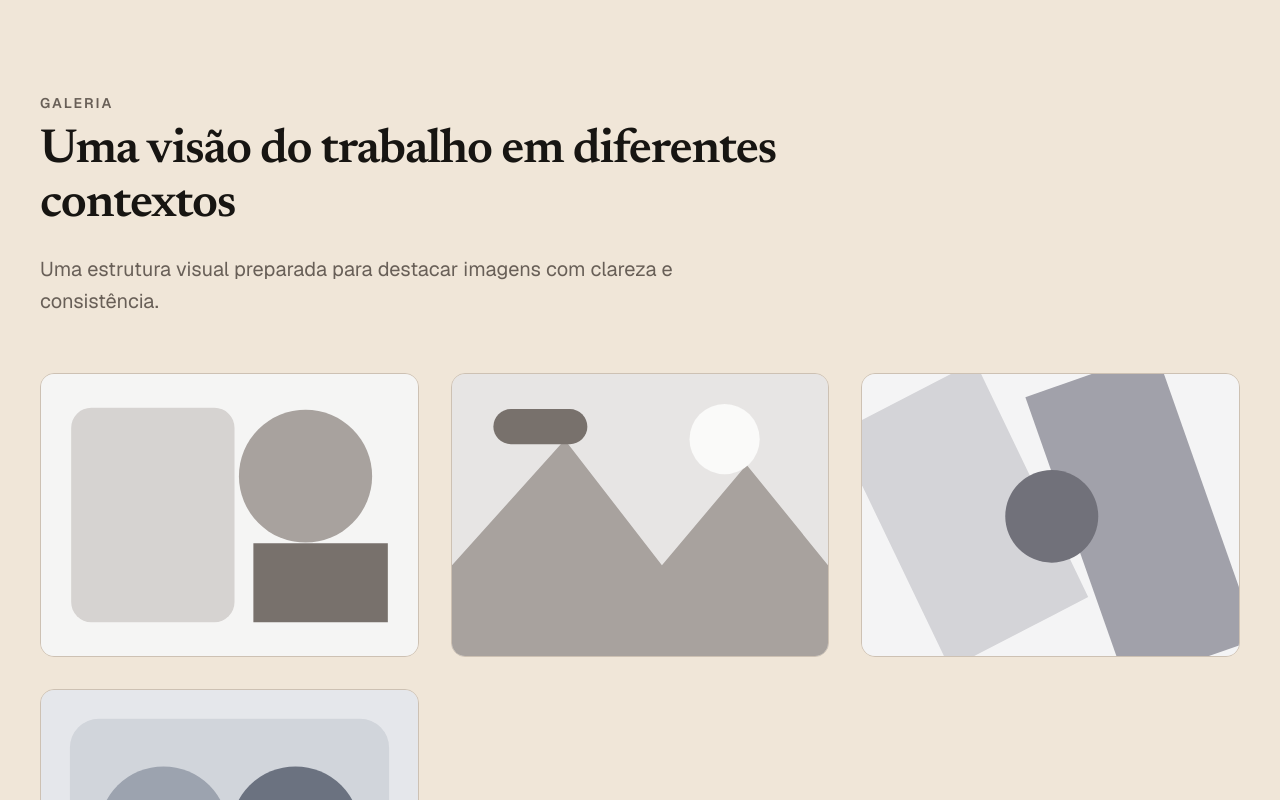
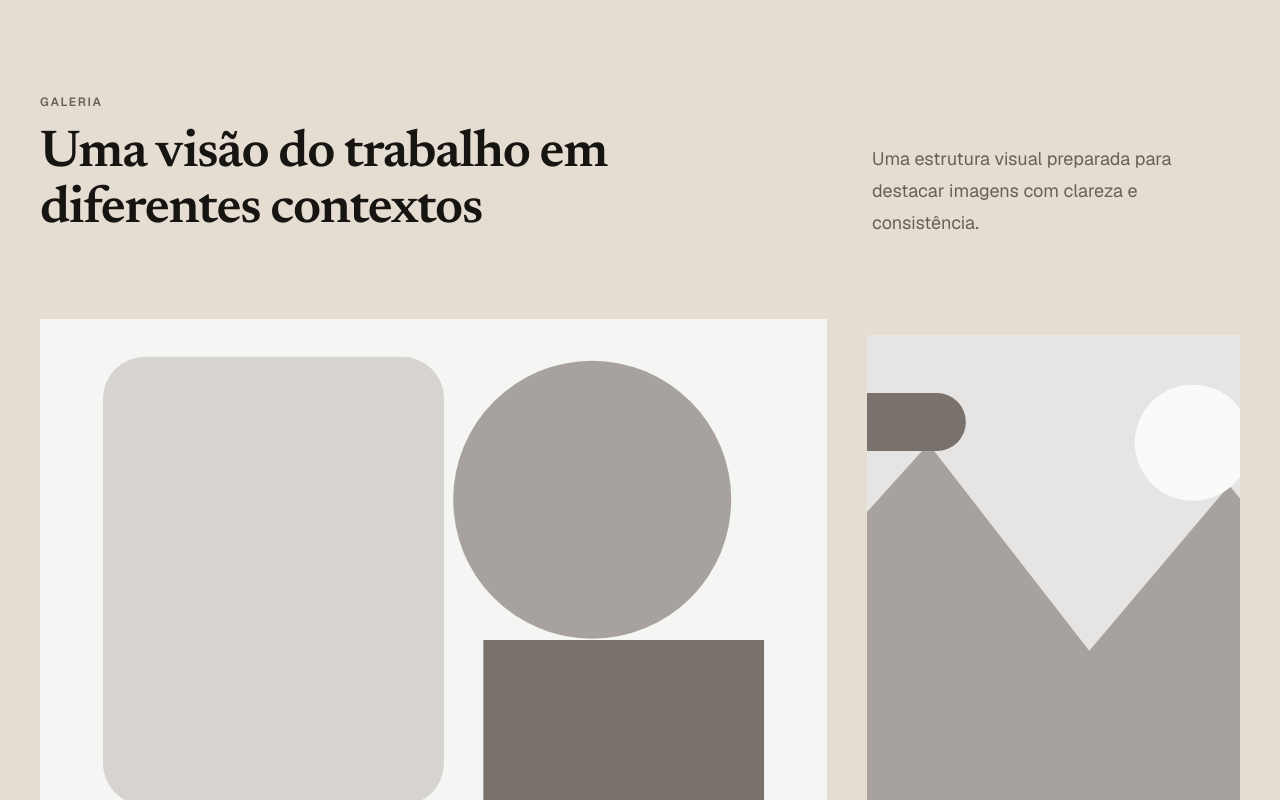
Before and after one commit to MUTANOxB/site-core, a Next.js app: page / in a window 1280 px wide. Shown: the part 2980-3780 px from the top of the page. Built offline with nearby package versions, Linux system fonts and the light colour scheme.

Commit message:
feat: redesign gallery

```diff
--- a/src/sections/gallery/GallerySection.tsx
+++ b/src/sections/gallery/GallerySection.tsx
@@ -2,7 +2,6 @@ import Image from "next/image";
 
 import { Container } from "@/components/ui/Container";
 import { Section } from "@/components/ui/Section";
-import { SectionTitle } from "@/components/ui/SectionTitle";
 import type { GalleryContent } from "@/types/gallery";
 
 export type GallerySectionProps = {
@@ -10,39 +9,145 @@ export type GallerySectionProps = {
   id?: string;
 };
 
+type SlotConfig = {
+  aspectClass: string;
+  offsetClass?: string;
+  sizes: string;
+  spanClass: string;
+};
+
+/**
+ * Deterministic editorial mosaic cycle (repeats for every 4 items):
+ *
+ * Desktop (12 cols):
+ *   Slot 0: col-span-8 | aspect-3/2 | Protagonist
+ *   Slot 1: col-span-4 | aspect-4/5 | Secondary companion (+1rem offset)
+ *   Slot 2: col-span-5 | aspect-1/1 | Secondary anchor
+ *   Slot 3: col-span-7 | aspect-4/3 | Counter-protagonist
+ *   Pairs: (8 + 4 = 12), (5 + 7 = 12)
+ *
+ * Tablet (8 cols):
+ *   Slot 0: col-span-5 | Slot 1: col-span-3 (5 + 3 = 8)
+ *   Slot 2: col-span-3 | Slot 3: col-span-5 (3 + 5 = 8)
+ *
+ * Mobile (1 col):
+ *   Alternating aspects: 4/3 → 1/1 → 4/5 → 3/2
+ */
+const slotConfigs: SlotConfig[] = [
+  {
+    aspectClass: "aspect-[4/3] lg:aspect-[3/2]",
+    sizes:
+      "(max-width: 639px) calc(100vw - 2rem), (max-width: 1023px) calc(62.5vw - 2.5rem), (max-width: 1279px) calc(66.667vw - 3.5rem), (max-width: 1535px) 56rem, 70rem",
+    spanClass: "sm:col-span-5 lg:col-span-8",
+  },
+  {
+    aspectClass: "aspect-square lg:aspect-[4/5]",
+    offsetClass: "lg:translate-y-4",
+    sizes:
+      "(max-width: 639px) calc(100vw - 2rem), (max-width: 1023px) calc(37.5vw - 2rem), (max-width: 1279px) calc(33.333vw - 2.5rem), (max-width: 1535px) 28rem, 35rem",
+    spanClass: "sm:col-span-3 lg:col-span-4",
+  },
+  {
+    aspectClass: "aspect-[4/5] lg:aspect-square",
+    sizes:
+      "(max-width: 639px) calc(100vw - 2rem), (max-width: 1023px) calc(37.5vw - 2rem), (max-width: 1279px) calc(41.667vw - 2.5rem), (max-width: 1535px) 35rem, 44rem",
+    spanClass: "sm:col-span-3 lg:col-span-5",
+  },
+  {
+    aspectClass: "aspect-[3/2] lg:aspect-[4/3]",
+    sizes:
+      "(max-width: 639px) calc(100vw - 2rem), (max-width: 1023px) calc(62.5vw - 2.5rem), (max-width: 1279px) calc(58.333vw - 3rem), (max-width: 1535px) 49rem, 61rem",
+    spanClass: "sm:col-span-5 lg:col-span-7",
+  },
+];
+
 export function GallerySection({ content, id }: GallerySectionProps) {
   const { description, eyebrow, items, title } = content;
   const headingId = id ? `${id}-title` : undefined;
+  const hasItems = Array.isArray(items) && items.length > 0;
 
   return (
-    <Section aria-labelledby={headingId} id={id}>
+    <Section
+      aria-labelledby={headingId}
+      className="border-y border-border bg-surface"
+      density="regular"
+      id={id}
+    >
+      {/* ── Intro (Contained within 90rem standard container) ───────── */}
       <Container>
-        <SectionTitle
-          className="min-w-0 break-words"
-          description={description}
-          eyebrow={eyebrow}
-          headingId={headingId}
-          title={title}
+        <div className="flex flex-col gap-4 sm:grid sm:grid-cols-8 sm:items-end sm:gap-x-6 sm:gap-y-0 lg:grid-cols-12 lg:gap-x-8 xl:gap-x-12">
+          <div className="sm:col-span-5 lg:col-span-8">
+            {eyebrow ? (
+              <p className="mb-3 text-xs font-semibold uppercase tracking-[0.14em] text-muted-text sm:mb-4">
+                {eyebrow}
+              </p>
+            ) : null}
+
+            <h2
+              className="break-words font-display text-3xl font-semibold leading-[1.12] tracking-tight text-text sm:text-4xl sm:leading-[1.1] lg:text-5xl lg:leading-[1.08] xl:text-[3.25rem]"
+              id={headingId}
+            >
+              {title}
+            </h2>
+          </div>
+
+          {description ? (
+            <div className="sm:col-span-3 sm:col-start-6 lg:col-span-4 lg:col-start-9">
+              <p className="break-words text-base leading-7 text-muted-text sm:text-base sm:leading-7 lg:text-lg lg:leading-8">
+                {description}
+              </p>
+            </div>
+          ) : null}
+        </div>
+      </Container>
+
+      {/* ── Image Field (Local breakout up to ~105rem on large desktop) ─ */}
+      {hasItems ? (
+        <div
+          className="mx-auto mt-10 w-full px-4 sm:mt-12 sm:px-6 lg:mt-16 lg:px-8 xl:mt-20 xl:px-10"
+          style={{ maxWidth: "105rem" }}
+        >
+          {items.length === 1 ? (
+            <div className="mx-auto max-w-5xl">
+              <div className="relative aspect-[4/3] overflow-hidden sm:aspect-[3/2]">
+                <Image
+                  alt={items[0].alt}
+                  className="object-cover"
+                  fill
+                  sizes="(max-width: 639px) calc(100vw - 2rem), (max-width: 1023px) calc(100vw - 3rem), (max-width: 1535px) 64rem, 80rem"
+                  src={items[0].src}
                 />
+              </div>
+            </div>
+          ) : (
+            <ul className="grid grid-cols-1 gap-4 sm:grid-cols-8 sm:gap-6 lg:grid-cols-12 lg:gap-8 xl:gap-10">
+              {items.map((item, index) => {
+                const slot = index % 4;
+                const config = slotConfigs[slot];
 
-        {items.length ? (
-          <ul className="mt-10 grid gap-4 sm:grid-cols-2 sm:gap-6 lg:grid-cols-3 xl:mt-14 xl:gap-8">
-            {items.map((item, index) => (
-              <li className="min-w-0" key={`${item.src}-${index}`}>
-                <div className="relative aspect-[4/3] overflow-hidden rounded-lg border border-border bg-surface">
+                return (
+                  <li
+                    className={`min-w-0 ${config.spanClass} ${config.offsetClass ?? ""}`}
+                    key={`${item.src}-${index}`}
+                  >
+                    <div
+                      className={`relative overflow-hidden ${config.aspectClass}`}
+                    >
                       <Image
                         alt={item.alt}
                         className="object-cover"
                         fill
-                    sizes="(max-width: 639px) calc(100vw - 2rem), (max-width: 1023px) calc(50vw - 2.25rem), (max-width: 1279px) calc(33.333vw - 2.667rem), (max-width: 1439px) calc(33.333vw - 3rem), 27rem"
+                        sizes={config.sizes}
                         src={item.src}
                       />
                     </div>
                   </li>
-            ))}
+                );
+              })}
             </ul>
+          )}
+        </div>
       ) : null}
-      </Container>
     </Section>
   );
 }
```
Also changed, not shown: 1 other file (tests, documents, lock files or other folders). Lines whose indentation alone changed are shown as unchanged.
